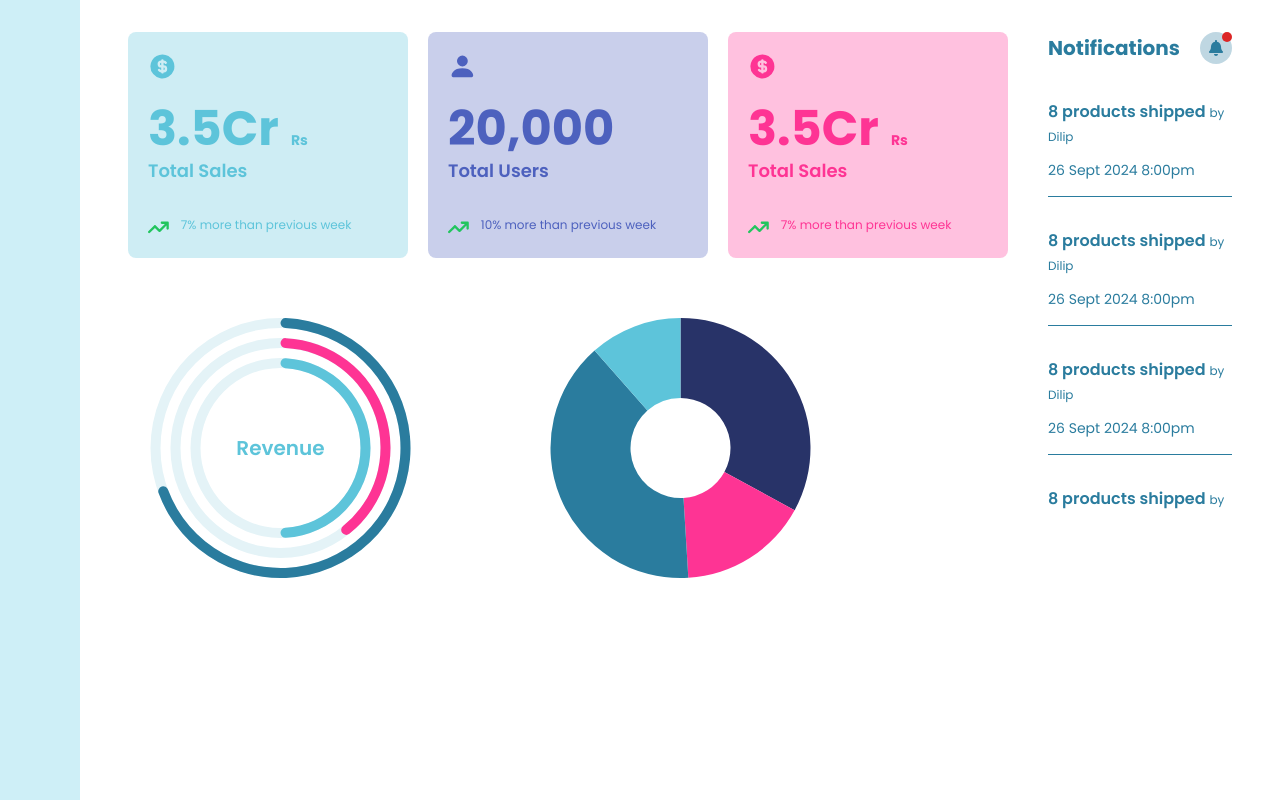
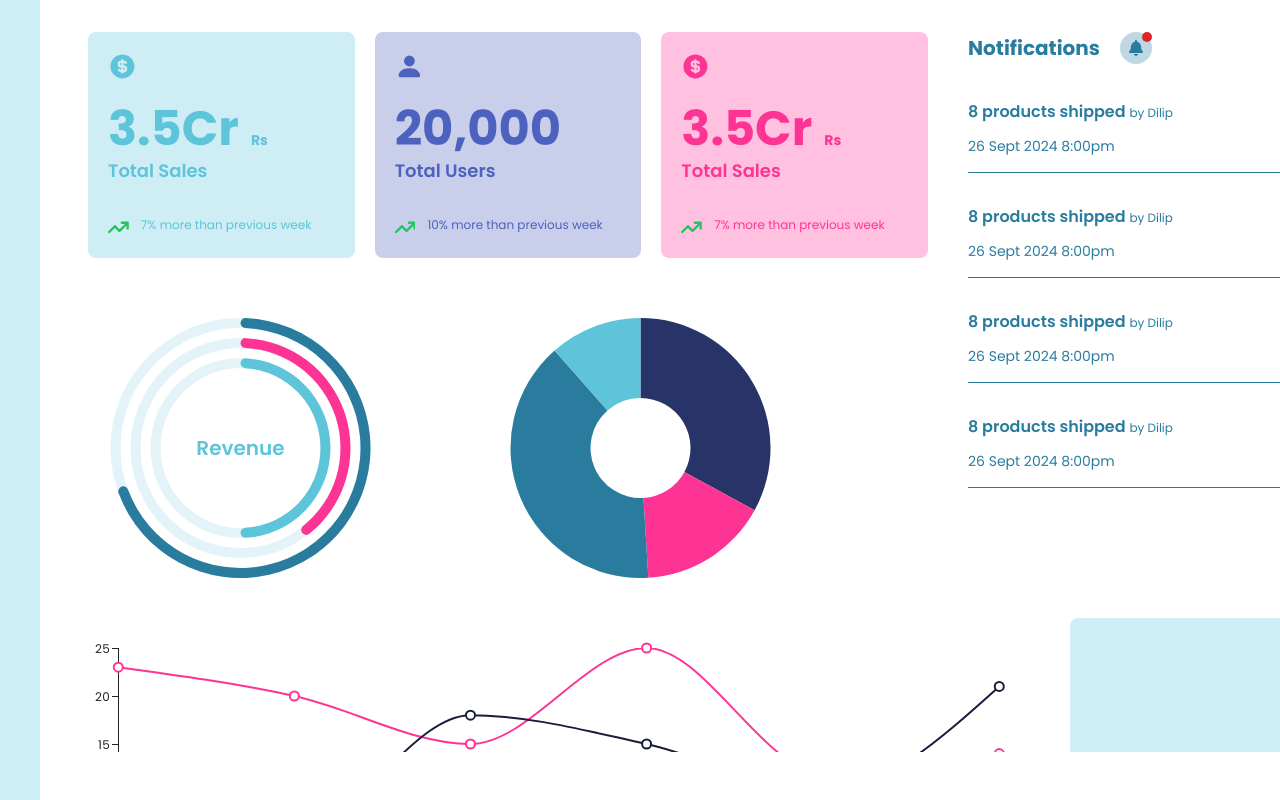
Before and after one commit to vansh2308/sgh-automation, a React (Vite) app in the folder client/: page /user/1 in a window 1280 px wide. Both pictures are taken after a click on the button 229 px from the left and 42 px from the top of the page. Built offline with nearby package versions, Linux system fonts and the light colour scheme; a web font is replaced by a local one.

Commit message:
Make category distribution chart

```diff
--- a/client/src/components/AdminDashboard.tsx
+++ b/client/src/components/AdminDashboard.tsx
@@ -7,6 +7,8 @@ import NotificationTile from "./NotificationTile";
 import RadialChart from "./charts/RadialChart";
 import DonughtChart from "./charts/DonughtChart";
 import { Stack } from "@mui/material";
+import { LineChart } from "@mui/x-charts";
+import CategoryDistribution from "./charts/LineChart";
 
 
 
@@ -46,7 +48,7 @@ export default function AdminDashboard({ }) {
             <div
                 className="grid w-full max-h-60vh gap-10"
                 style={{
-                    gridTemplateColumns: "repeat(3, 1fr)",
+                    gridTemplateColumns: "repeat(2, 1fr) auto",
                     gridTemplateRows: "auto 30vh"
                 }}
             >
@@ -90,7 +92,7 @@ export default function AdminDashboard({ }) {
                 </div>
 
 
-                <div className="col-start-3 row-start-1 row-end-3 flex flex-col max-h-[60vh]">
+                <div className="w-[30vw] col-start-3 row-start-1 row-end-3 flex flex-col max-h-[60vh]">
                     <div className="flex gap-5 min-h-max items-center">
 
                         <h3 className="text-blue-2 dark:text-blue-2-dark font-bold text-xl">Notifications</h3>
@@ -111,11 +113,19 @@ export default function AdminDashboard({ }) {
                     </ul>
                 </div>
 
-                <Stack direction="row" width="100%" >
-                    <RadialChart />
-                    <DonughtChart />
+                <Stack direction="row" className="justify-self-stretch" >
+                    <div className="flex">
+
+                        <RadialChart />
+                        <DonughtChart />
+                    </div>
                 </Stack>
+            </div>
 
+            <div className="w-full mt-20 flex gap-10">
+                <CategoryDistribution  />
+                <div className="w-[30%] bg-blue-1 dark:bg-blue-1-dark rounded-lg">
+                </div>
             </div>
         </div>
     )
--- a/client/src/components/charts/DonughtChart.tsx
+++ b/client/src/components/charts/DonughtChart.tsx
@@ -14,7 +14,7 @@ import { DefaultizedPieValueType, PieItemIdentifier } from '@mui/x-charts';
 type Data = { label: string, value: number, color: string }[]
 
 
-// WIP: Fix highlight styles
+// WIP: Fix highlight styles, responsiveness
 
 
 
--- /dev/null
+++ b/client/src/components/charts/LineChart.tsx
@@ -0,0 +1,38 @@
+
+
+import * as React from 'react';
+import { LineChart } from '@mui/x-charts/LineChart';
+
+
+const dataset = [
+    { x: new Date(2001, 0, 1), y: 2, total: 45, furniture: 23, lighting: 10 },
+    { x: new Date(2002, 0, 1), y: 5.5, total: 15, furniture: 20, lighting: 6 },
+    { x: new Date(2003, 0, 1), y: 2, total: 35, furniture: 15, lighting: 18 },
+    { x: new Date(2004, 0, 1), y: 8.5, total: 23, furniture: 25, lighting: 15 },
+    { x: new Date(2005, 0, 1), y: 1.5, total: 19, furniture: 12, lighting: 10 },
+    { x: new Date(2006, 0, 1), y: 5, total: 30, furniture: 14, lighting: 21 },
+  ];
+
+export default function CategoryDistribution() {
+  return (
+    <LineChart
+      dataset={dataset}
+      xAxis={
+        [{
+            scaleType: 'time',
+            dataKey: 'x',
+            tickNumber: dataset.length
+
+        }]
+    }
+      series={[
+        { dataKey: 'y', color: "#5DC4DA" },
+        // { dataKey: 'total', color: "#2A7C9E" },
+        { dataKey: 'furniture', color: "#FE3494" },
+        { dataKey: 'lighting', color: "#181D3C" },
+    ]}
+      height={300}
+      margin={{ left: 30, right: 30, top: 30, bottom: 30 }}
+    />
+  );
+}
--- a/client/src/index.css
+++ b/client/src/index.css
@@ -24,6 +24,10 @@ body {
     @apply bg-blue-1;
 }
 
+*::-webkit-scrollbar {
+    display: none;
+  }
+
 
 
 .pink-btn {
@@ -31,6 +35,8 @@ body {
 }
 
 
+
+
 .MuiPieArc-root{
     stroke-opacity: 0;
 }
--- a/client/src/pages/UserLayout.tsx
+++ b/client/src/pages/UserLayout.tsx
@@ -14,6 +14,7 @@ import { useRef, useEffect } from 'react';
 import { toggle } from '../features/themeSlice';
 import { RootState } from "../app/store"
 import { hideLoginForm } from '../features/loginFormDisplaySlice';
+import { IoMdArrowDropright } from "react-icons/io";
 
 
 
@@ -85,7 +86,14 @@ export default function UserLayout({ }) {
         <div className="flex w-screen h-screen bg-white text-blue-3 dark:text-blue-3-dark dark:bg-white-dark" >
 
             {
-                <div className={`bg-blue-1 dark:bg-blue-1-dark relative sidebar p-10 pt-8  ${sidebarOpen ? "w-fit" : "w-2"}`}>
+                <div className={`bg-blue-1 dark:bg-blue-1-dark relative sidebar p-10 pt-8  ${sidebarOpen ? "w-fit" : "w-2 p-5 flex items-center justify-center"}`}>
+
+                    {/* WIP: Create Menu open/close toggle */}
+
+                    {
+                        !sidebarOpen &&
+                        <IoMdArrowDropright className='text-2xl' />
+                    }
 
                     {sidebarOpen &&
 
```
